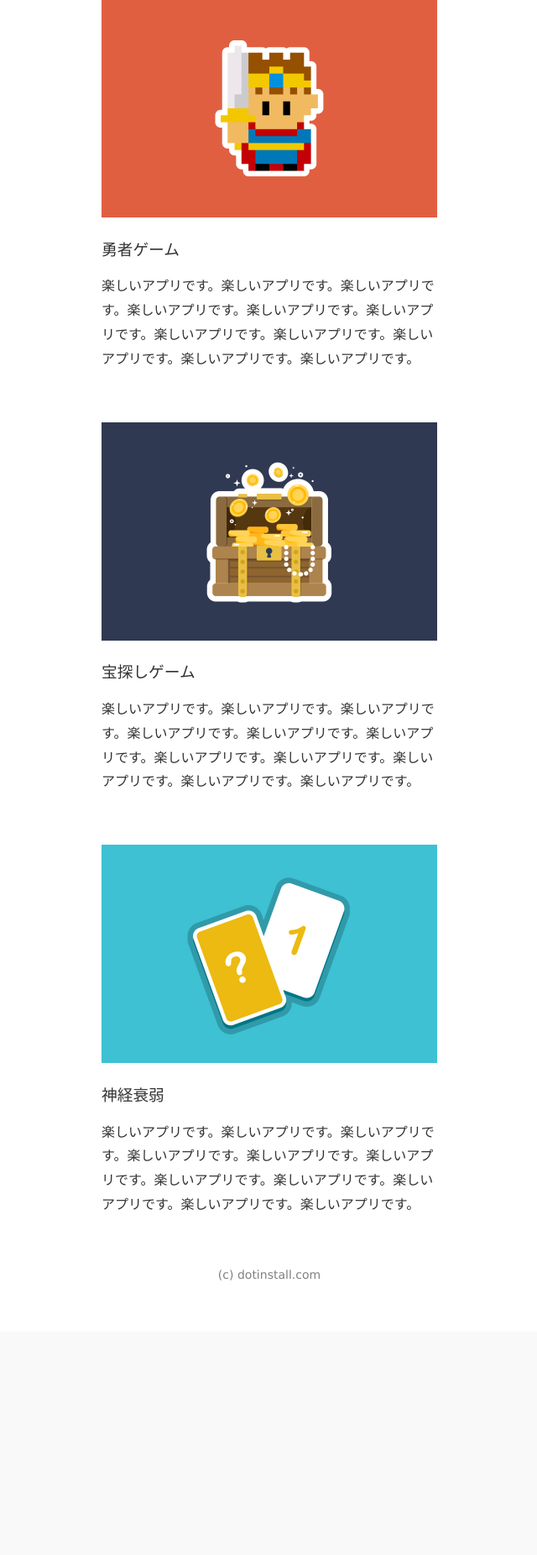
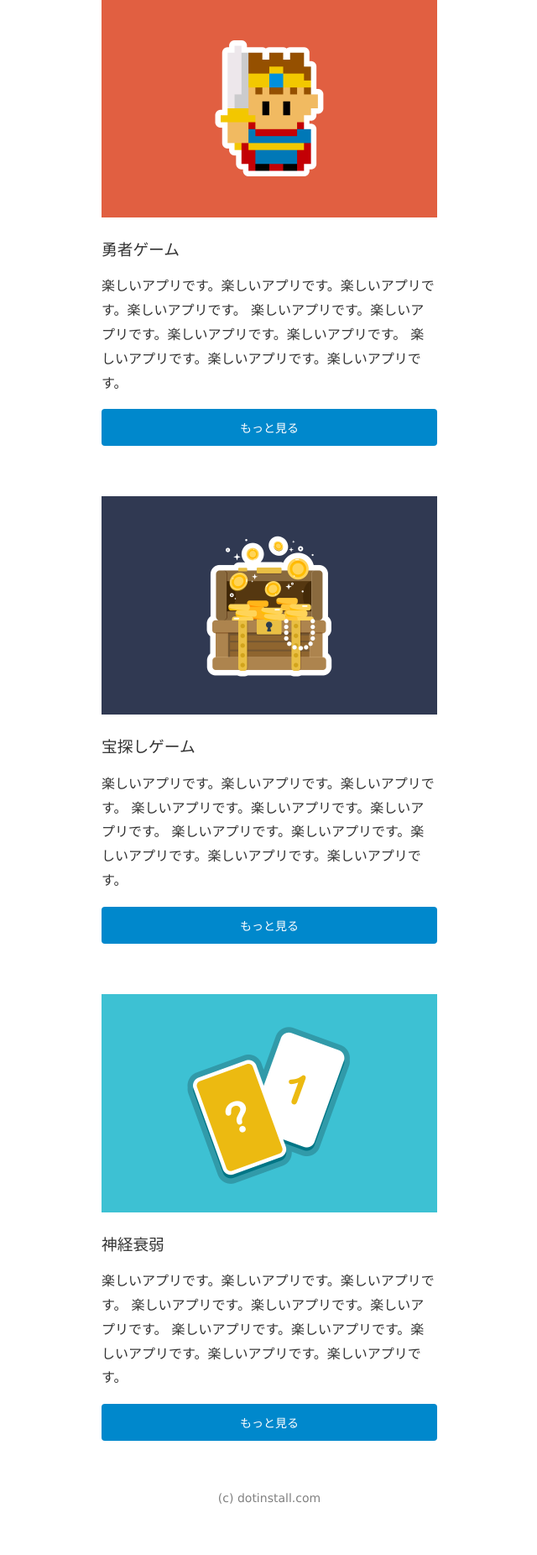
Before and after one commit to keima-d08/basic_php_v3-master, a PHP site: page / in a window 1280 px wide. Shown: the part 353-2205 px from the top of the page at 84% size, without its empty margins (319-959 px from the left). Before the commit the page ends 1878 px from the top, so only its background shows below. Run offline with PHP 8.4, Linux system fonts and the light colour scheme.

Commit message:
リンクボタン

```diff
--- a/work/css/styles.css
+++ b/work/css/styles.css
@@ -85,6 +85,21 @@ header{
   line-height: 1.8;
 }
 
+.works a {
+  text-decoration: none;
+  display: block;
+  text-align: center;
+  font-size: 14px;
+  background: #08c;
+  border-radius: 4px;
+  padding: 12px;
+  color: #fff;
+}
+
+.works a:hover {
+  opacity: 0.8;
+}
+
 footer p {
   text-align: center;
   font-size: 14px;
--- a/work/index.php
+++ b/work/index.php
@@ -49,19 +49,28 @@ if ($n === 1) {
     <section>
       <img src="img/work1.png" width="400" height="260" alt="勇者ゲームの紹介画像">
       <h1>勇者ゲーム</h1>
-      <p>楽しいアプリです。楽しいアプリです。楽しいアプリです。楽しいアプリです。楽しいアプリです。楽しいアプリです。楽しいアプリです。楽しいアプリです。楽しいアプリです。楽しいアプリです。楽しいアプリです。</p>
+      <p>楽しいアプリです。楽しいアプリです。楽しいアプリです。楽しいアプリです。
+        楽しいアプリです。楽しいアプリです。楽しいアプリです。楽しいアプリです。
+        楽しいアプリです。楽しいアプリです。楽しいアプリです。</p>
+        <a href="hero.php">もっと見る</a>
     </section>
 
     <section>
       <img src="img/work2.png" width="400" height="260" alt="宝探しゲームの紹介画像">
       <h1>宝探しゲーム</h1>
-      <p>楽しいアプリです。楽しいアプリです。楽しいアプリです。楽しいアプリです。楽しいアプリです。楽しいアプリです。楽しいアプリです。楽しいアプリです。楽しいアプリです。楽しいアプリです。楽しいアプリです。</p>
+      <p>楽しいアプリです。楽しいアプリです。楽しいアプリです。
+        楽しいアプリです。楽しいアプリです。楽しいアプリです。
+        楽しいアプリです。楽しいアプリです。楽しいアプリです。楽しいアプリです。楽しいアプリです。</p>
+        <a href="treasure.php">もっと見る</a>
     </section>
 
     <section>
       <img src="img/work3.png" width="400" height="260" alt="神経衰弱の紹介画像">
       <h1>神経衰弱</h1>
-      <p>楽しいアプリです。楽しいアプリです。楽しいアプリです。楽しいアプリです。楽しいアプリです。楽しいアプリです。楽しいアプリです。楽しいアプリです。楽しいアプリです。楽しいアプリです。楽しいアプリです。</p>
+      <p>楽しいアプリです。楽しいアプリです。楽しいアプリです。
+        楽しいアプリです。楽しいアプリです。楽しいアプリです。
+        楽しいアプリです。楽しいアプリです。楽しいアプリです。楽しいアプリです。楽しいアプリです。</p>
+        <a href="memory.php">もっと見る</a>
     </section>
 
   </section>
```
